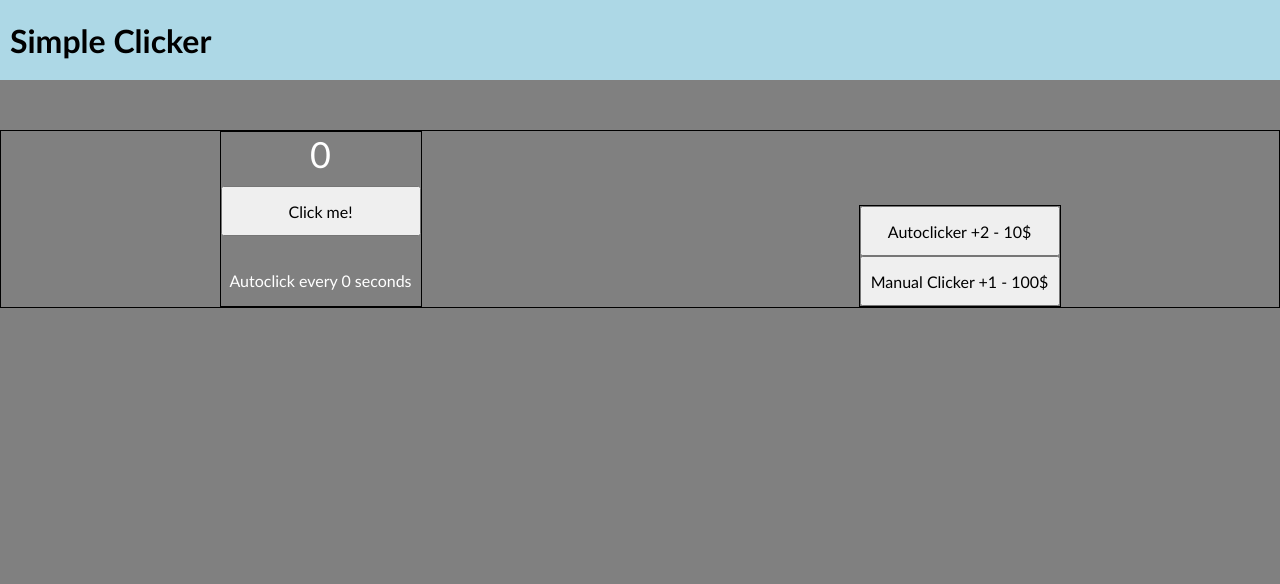
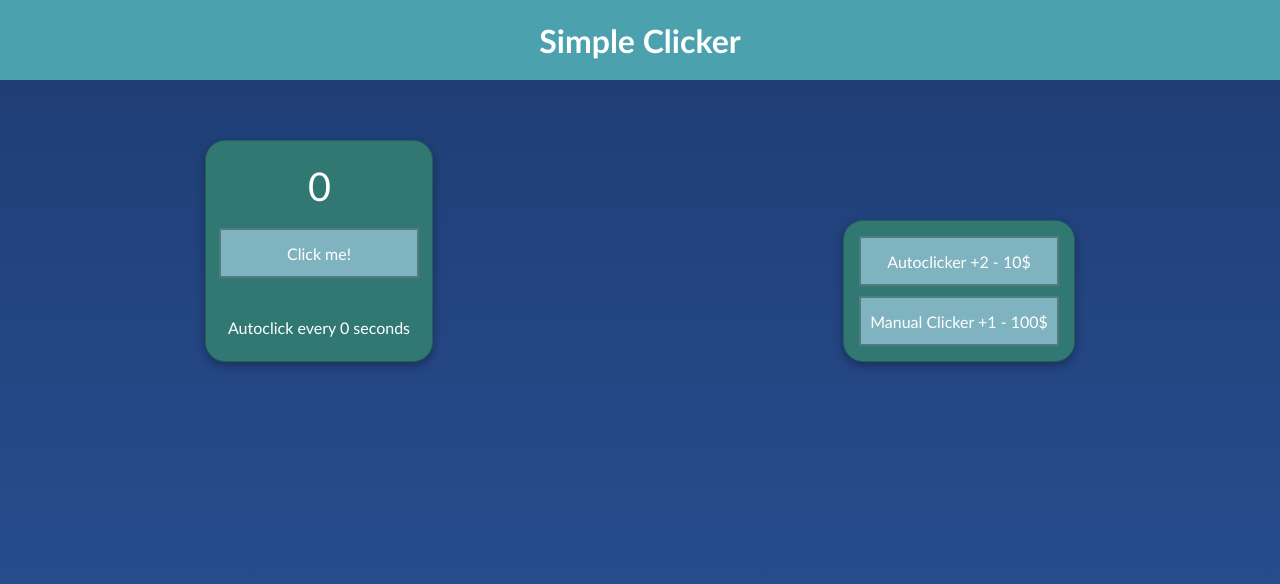
Before and after one commit to Dockedchutoy/clicker_web, a plain HTML site: page index.html in a window 1280 px wide. Drawn offline with Linux system fonts and the light colour scheme.

Commit message:
Update style.css

```diff
--- a/style.css
+++ b/style.css
@@ -1,44 +1,104 @@
 * {
-    font-family:'Trebuchet MS', 'Lucida Sans Unicode', 'Lucida Grande', 'Lucida Sans', Arial, sans-serif;
+    font-family: 'Trebuchet MS', 'Lucida Sans Unicode', 'Lucida Grande', 'Lucida Sans', Arial, sans-serif;
+}
+
+html, body {
+    height: 100%;
+    width: 100%;
+    margin: 0;
 }
 
 body {
-    margin: 0px;
-    background-color: gray;
+    background: linear-gradient(to bottom, #1e3c72, #2a5298); /* tmavší modrá do modrotyrkysové */
+}
+
+p {
+    color: white;
+}
+
+#counter {
+    font-size: 40px;
+    margin: 10px;
+    padding: 5px;
+    color: #f4d35e; /* jemnější žlutá */
+    animation: pulse 2s infinite;
 }
 
 #header {
     display: flex;
-    background: lightblue;
+    justify-content: center;
+    align-items: center;
+    background: #4ca1af; /* světlejší tyrkys/modrá */
     height: 80px;
     width: 100%;
     margin-bottom: 50px;
-    padding-left: 10px;
+    color: white;
+}
+
+#header h1 {
+    text-align: center;
 }
 
 #content {
     display: flex;
     justify-content: space-around;
     align-items: flex-end;
-    border: 1px solid;
 }
 
 #clicker_view {
     display: flex;
     flex-direction: column;
-    justify-content: center;
     align-items: center;
-    border: 1px solid;
+    border: 1px solid #255f5a;
+    background-color: #317873; /* střední tyrkys */
+    padding: 8px;
+    margin: 10px;
+    border-radius: 20px;
+    color: white;
+    transition: background-color 0.3s, border 0.3s;
+    box-shadow: 0 4px 10px rgba(0,0,0,0.3);
 }
 
 #sidebar {
+    color: white;
     display: flex;
     flex-direction: column;
-    border: 1px solid;
+    border: 1px solid #255f5a;
+    background-color: #317873; /* střední tyrkys */
+    padding: 10px;
+    border-radius: 20px;
+    margin: 10px;
+    transition: background-color 0.3s, border 0.3s;
+    box-shadow: 0 4px 10px rgba(0,0,0,0.3);
+}
+
+#sidebar h2 {
+    text-align: center;
 }
 
 button {
+    transition: background-color 0.3s, border 0.3s;
     height: 50px;
     width: 200px;
     font-size: 16px;
+    margin: 5px;
+    background-color: #7fb3bf; /* světle modrá */
+    border: 2px solid #517a82; /* tmavší modrá */
+    color: white;
+    cursor: pointer;
 }
+
+button:hover {
+    background-color: #5190a2;
+    border: 2px solid #2a4d57;
+}
+
+#clicker_view:hover, #sidebar:hover {
+    box-shadow: none;
+}
+
+@keyframes pulse {
+    0% { transform: scale(1); }
+    50% { transform: scale(1.1); }
+    100% { transform: scale(1); }
+}
```
